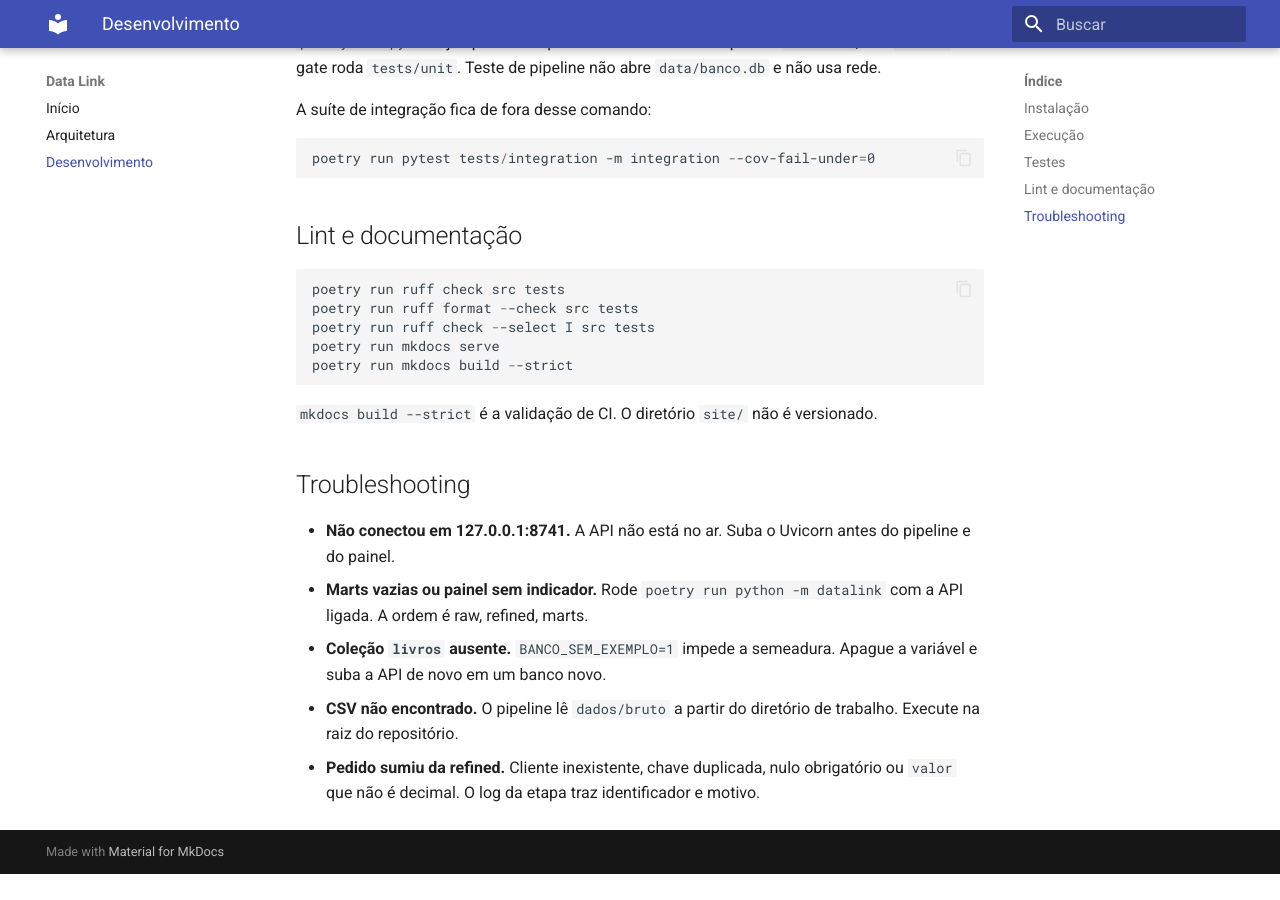
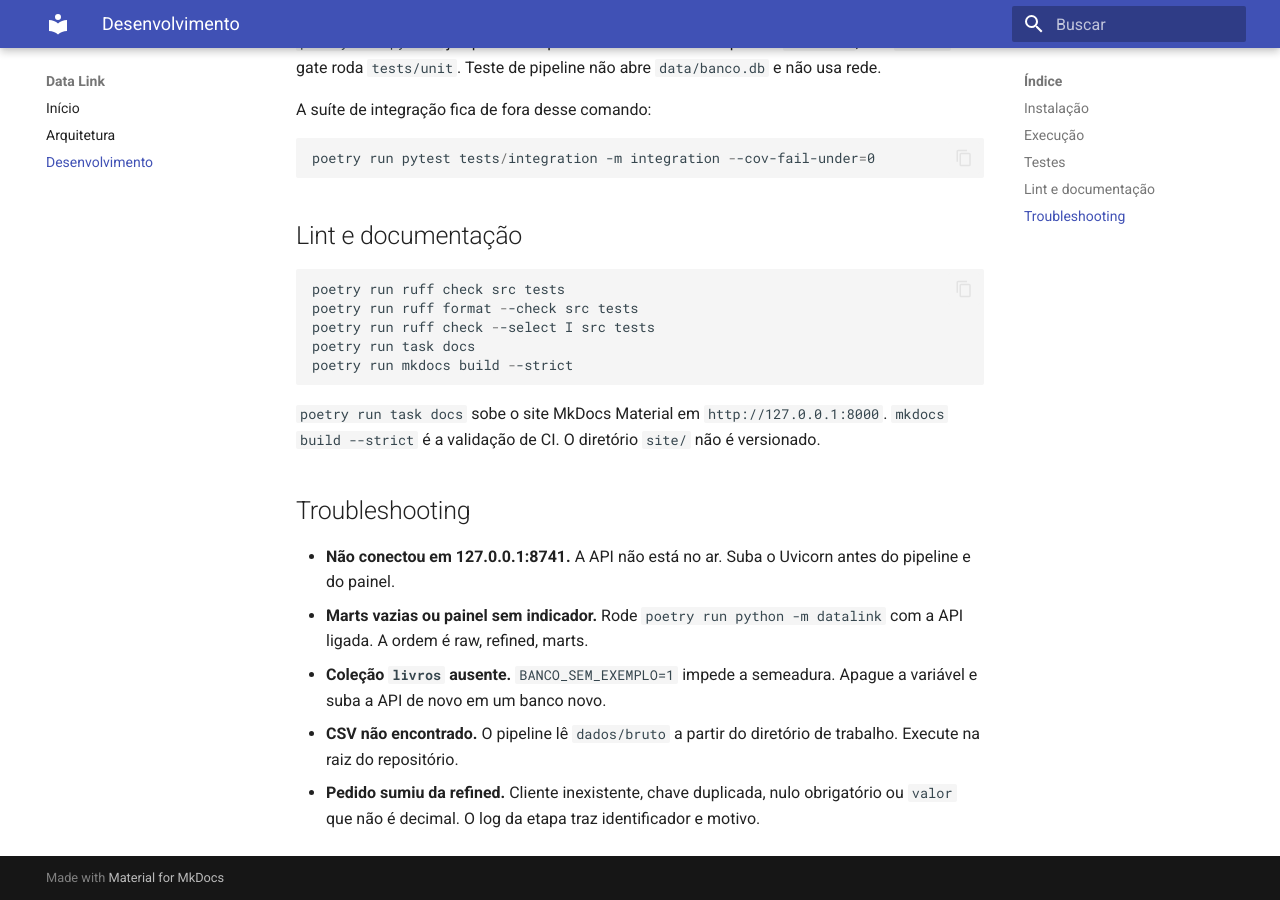
Before and after one commit to leonardoferre-ops/data-link, an MkDocs documentation site: the page built from docs/development.md, in a window 1280 px wide and 900 px high, scrolled down 1508 px. Built offline with MkDocs 1.6.1 and Material for MkDocs 9.7.7, drawn with Linux system fonts in a browser that asks for light colours; before the commit the page ends 2382 px from its top, so only the background shows below that.

Commit message:
Adiciona o atalho poetry run task docs para o MkDocs Material.
Co-authored-by: Cursor <cursoragent@cursor.com>

````diff
--- a/docs/development.md
+++ b/docs/development.md
@@ -76,11 +76,11 @@ poetry run pytest tests/integration -m integration --cov-fail-under=0
 poetry run ruff check src tests
 poetry run ruff format --check src tests
 poetry run ruff check --select I src tests
-poetry run mkdocs serve
+poetry run task docs
 poetry run mkdocs build --strict
 ```
 
-`mkdocs build --strict` é a validação de CI. O diretório `site/` não é versionado.
+`poetry run task docs` sobe o site MkDocs Material em `http://127.0.0.1:8000`. `mkdocs build --strict` é a validação de CI. O diretório `site/` não é versionado.
 
 ## Troubleshooting
 
--- a/pyproject.toml
+++ b/pyproject.toml
@@ -17,6 +17,7 @@ dev = [
     "pytest (>=9.2.0,<10.0.0)",
     "pytest-cov (>=7.1.0,<8.0.0)",
     "mkdocs-material (>=9.8.0,<10.0.0)",
+    "taskipy (>=1.14.1,<2.0.0)",
 ]
 
 [tool.poetry]
@@ -72,3 +73,6 @@ branch = true
 [tool.coverage.report]
 show_missing = true
 fail_under = 50
+
+[tool.taskipy.tasks]
+docs = "mkdocs serve"
````
Also changed, not shown: README.md (+3 -0 lines), 2 other files.
